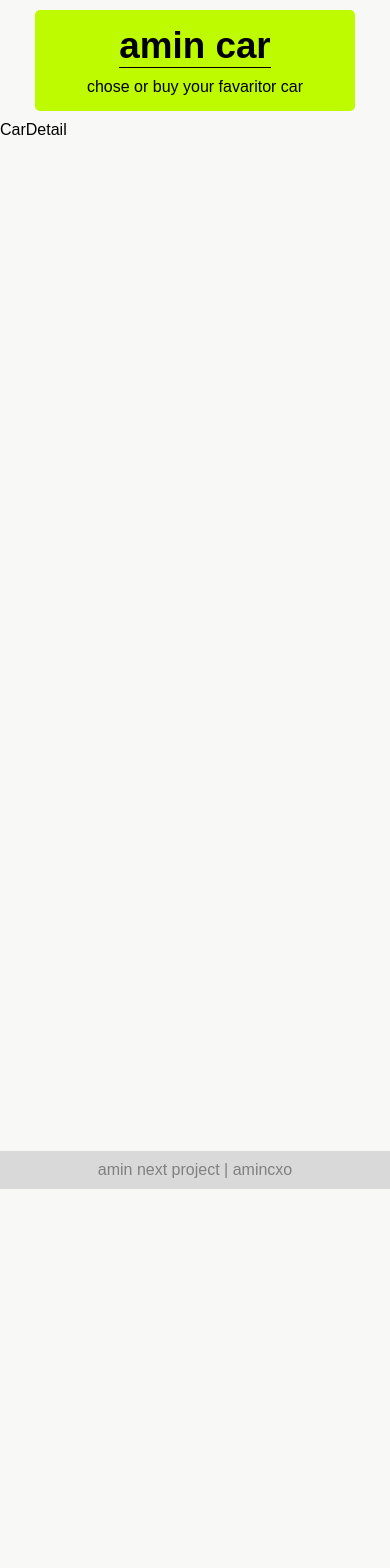
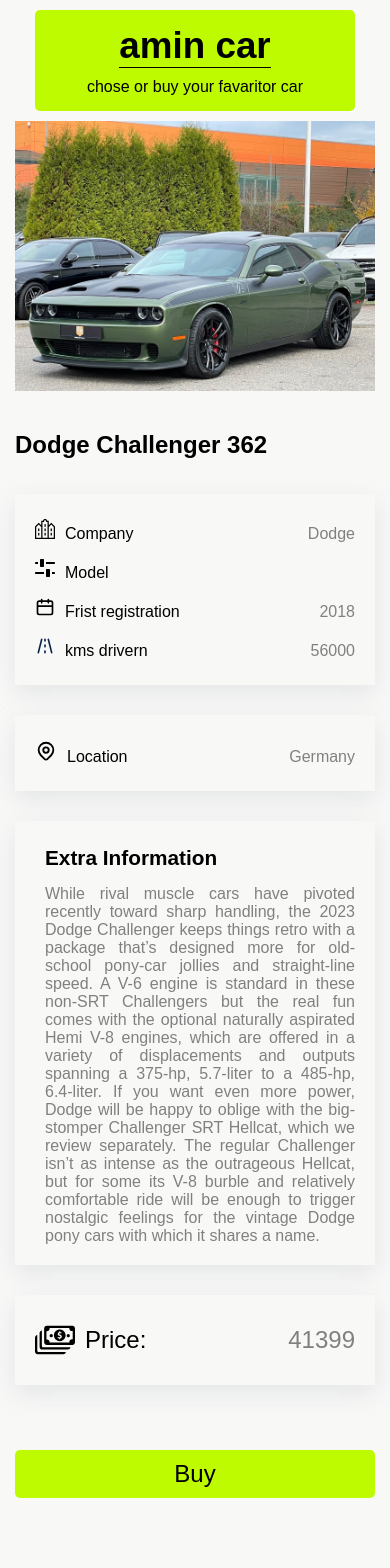
Before and after one commit to amincxo/carshop-next, a Next.js app: page /cars/1 in a window 390 px wide. Shown: the top 1568 px of the page. Before the commit the page ends 1189 px from the top, so only its background shows below. Built offline with nearby package versions, Linux system fonts and the light colour scheme.

Commit message:
detail page car complate with styles

```diff
--- /dev/null
+++ b/components/templates/CarDetails.js
@@ -0,0 +1,63 @@
+import styles from './CarDetails.module.css'
+import Company from '../icons/Company'
+import Location from '../icons/Location'
+import Model from '../icons/Model'
+import Money from '../icons/Money'
+import Road from '../icons/Road'
+import Calender from '../icons/Calender'
+
+
+function CarDetails(props) {
+    const {id , name , model , year , distance , location , image , price , description} = props;
+    return (
+    <div className={styles.container} >
+        <img src={image} className={styles.images} />
+        <h3 className={styles.header} >
+            {name} {model}
+        </h3>
+        <div className={styles.details} >
+            <div>
+                <Company />
+                <p>Company</p>
+                <span>{name}</span>
+            </div>
+            <div>
+                <Model />
+                <p>Model</p>
+                <span>{Model}</span>
+            </div>
+            <div>
+                <Calender />
+                <p>Frist registration</p>
+                <span>{year}</span>
+            </div>
+            <div>
+                <Road />
+                <p>kms drivern</p>
+                <span>{distance}</span>
+            </div>
+        </div>
+        <div className={styles.details} >
+            <div>
+                <Location />
+                <p>Location</p>
+                <span>{location}</span>
+            </div>
+        </div>
+        <div className={styles.details} >
+            <p className={styles.descriptionTitle} >Extra Information </p>
+            <p className={styles.descriptionText} >{description}</p>
+        </div>
+        <div className={styles.details} >
+            <div className={styles.price} >
+                <Money />
+                <p>Price:</p>
+                <span> {price} </span>
+            </div>
+        </div>
+        <button className={styles.button} >Buy</button>
+    </div>
+  )
+}
+
+export default CarDetails
--- /dev/null
+++ b/components/templates/CarDetails.module.css
@@ -0,0 +1,75 @@
+.container {
+    max-width: 900px;
+    margin: auto;
+    display: flex;
+    flex-direction: column;
+  }
+  .image {
+    width: 100%;
+    border-radius: 5px;
+  }
+
+  .header {
+    margin: 40px 0 20px;
+    font-size: 1.5rem;
+  }
+
+  .details {
+    width: 100%;
+    box-shadow: rgba(149, 157, 165, 0.2) 0px 8px 24px;
+    padding: 10px 20px;
+    margin: 15px 0;
+  }
+
+  .details div {
+    display: flex;
+    align-items: baseline;
+    margin: 15px 0;
+  }
+
+  .details span {
+    color: gray;
+    margin-left: auto;
+  }
+
+  .details p {
+    margin-left: 10px;
+  }
+
+  .descriptionTitle {
+    margin: 15px 0;
+    font-size: 1.3rem;
+    font-weight: 600;
+  }
+
+  .descriptionText {
+    color: gray;
+    text-align: justify;
+    margin-bottom: 10px;
+  }
+
+  .details .price {
+    display: flex;
+    align-items: center;
+  }
+
+  .price p,
+  .price span {
+    font-size: 1.5rem;
+  }
+
+  .button {
+    background-color: #befa00;
+    border: none;
+    font-size: 1.5rem;
+    padding: 10px;
+    border-radius: 5px;
+    margin: 50px 0;
+    cursor: pointer;
+  }
+
+  @media (max-width: 768px) {
+    .container {
+      margin: 0 15px;
+    }
+  }
--- a/pages/cars/[carId].js
+++ b/pages/cars/[carId].js
@@ -1,14 +1,14 @@
 import {useRouter } from 'next/router';
 import carsData from '../../data/carsData';
-import Card from '../../components/module/Card';
+import CarDetails from '../../components/templates/CarDetails';
 
 function CarDetail() {
     const router = useRouter();
-    const {carID} = router.query || {};
-    const CarDetail = carsData[carID -1]
-
+    const {carId} = router.query ;
+    const carDetail = carsData[carId -1];
+    console.log(carDetail)
   return (
-    <div>CarDetail</div>
+    <CarDetails {...carDetail} />
   )
 }
 
```
